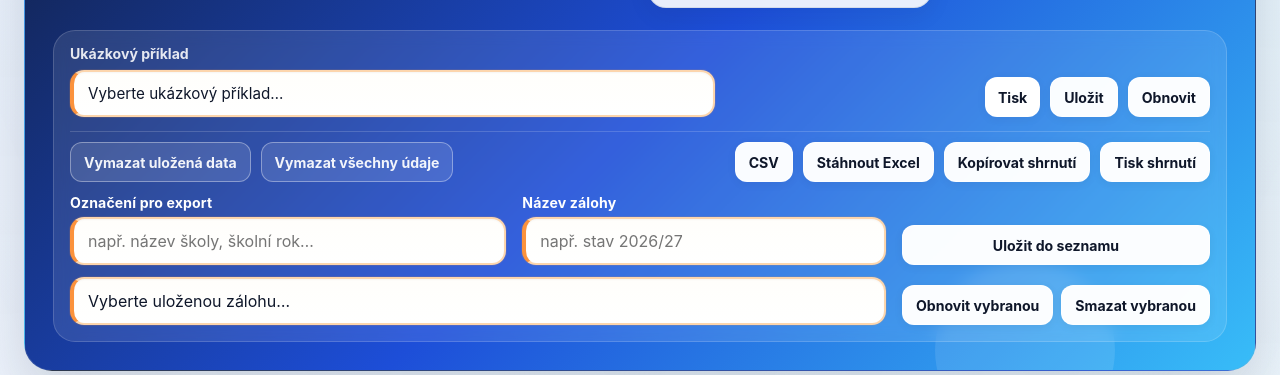
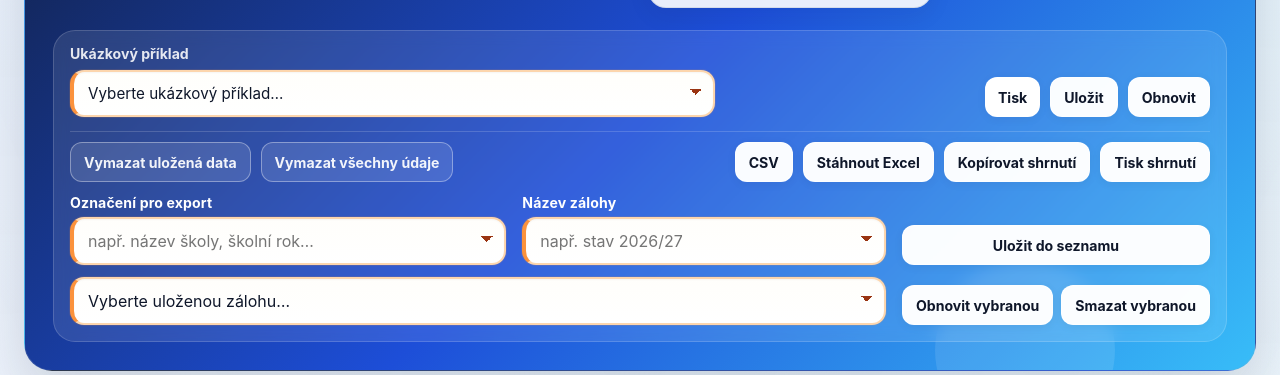
Before and after one commit to tomas-zahradnicek/phmax_webapp, a React (Vite) app: page / in a window 1280 px wide. Shown: the part 357-732 px from the top of the page. Built offline with nearby package versions, Linux system fonts and the light colour scheme.

Commit message:
Add files via upload

```diff
--- a/src/styles.css
+++ b/src/styles.css
@@ -2833,26 +2833,31 @@ input[type="radio"] {
   }
 
   /* PV tisk: menší vertikální mezery a kompaktnější vstupní pole */
+  .section-card--sd {
+    padding: 3px 5px !important;
+    margin-bottom: 3px !important;
+  }
+
   .section-card--sd .pv-workplace-row {
     break-inside: auto !important;
     page-break-inside: auto !important;
   }
 
   .section-card--sd .pv-workplace-row + .pv-workplace-row {
-    margin-top: 8px !important;
-    padding-top: 8px !important;
+    margin-top: 5px !important;
+    padding-top: 5px !important;
   }
 
   .section-card--sd .pv-workplace-row-header {
-    margin-bottom: 6px !important;
+    margin-bottom: 4px !important;
   }
 
   .section-card--sd .pv-row-details {
-    margin-top: 8px !important;
+    margin-top: 5px !important;
   }
 
   .section-card--sd .pv-row-details[open] > summary {
-    margin-bottom: 6px !important;
+    margin-bottom: 4px !important;
   }
 
   .section-card--sd .app-table-wrap {
@@ -2860,15 +2865,32 @@ input[type="radio"] {
     page-break-inside: auto !important;
   }
 
-  .section-card--sd .number-field {
+  .section-card--sd .pv-workplace-row .number-field {
     max-width: 100% !important;
-    padding: 5px 6px !important;
-  }
-
-  .section-card--sd .number-field__input {
-    min-height: 30px !important;
-    font-size: 11pt !important;
-    padding: 5px 8px !important;
+    padding: 3px 4px !important;
+  }
+
+  .section-card--sd .pv-workplace-row .number-field__input {
+    min-height: 24px !important;
+    font-size: 9.25pt !important;
+    padding: 3px 6px !important;
+  }
+
+  .section-card--sd .pv-workplace-row .subcard .field > select,
+  .section-card--sd .pv-workplace-row .subcard .field > input[type="text"] {
+    min-height: 24px !important;
+    padding: 3px 24px 3px 6px !important;
+    font-size: 8pt !important;
+  }
+
+  .section-card--sd .pv-workplace-row .number-field__meta {
+    margin-top: 3px !important;
+    min-height: 0 !important;
+  }
+
+  .section-card--sd .pv-workplace-row .number-field__hint,
+  .section-card--sd .pv-workplace-row .number-field__clear {
+    font-size: 6.75pt !important;
   }
 
   .app-data-table th,
@@ -3403,14 +3425,36 @@ input[type="radio"] {
   min-width: 0;
   border: 2px solid rgba(251, 191, 130, 0.65);
   border-left: 4px solid #fb923c;
-  background: linear-gradient(180deg, #fffefb 0%, #fff 100%);
+  background-color: #fff;
+  background-image:
+    linear-gradient(45deg, transparent 50%, #9a3412 50%),
+    linear-gradient(135deg, #9a3412 50%, transparent 50%),
+    linear-gradient(180deg, #fffefb 0%, #fff 100%);
+  background-position:
+    calc(100% - 17px) calc(50% - 2px),
+    calc(100% - 11px) calc(50% - 2px),
+    0 0;
+  background-size: 6px 6px, 6px 6px, 100% 100%;
+  background-repeat: no-repeat;
+  padding-right: 34px;
   box-shadow: inset 0 1px 2px rgba(15, 23, 42, 0.04), 0 0 0 1px rgba(251, 146, 60, 0.12);
 }
 
 .hero-actions .field--hero-select select {
   border: 2px solid rgba(251, 191, 130, 0.65);
   border-left: 4px solid #fb923c;
-  background: linear-gradient(180deg, #fffefb 0%, #fff 100%);
+  background-color: #fff;
+  background-image:
+    linear-gradient(45deg, transparent 50%, #9a3412 50%),
+    linear-gradient(135deg, #9a3412 50%, transparent 50%),
+    linear-gradient(180deg, #fffefb 0%, #fff 100%);
+  background-position:
+    calc(100% - 17px) calc(50% - 2px),
+    calc(100% - 11px) calc(50% - 2px),
+    0 0;
+  background-size: 6px 6px, 6px 6px, 100% 100%;
+  background-repeat: no-repeat;
+  padding-right: 34px;
   box-shadow: inset 0 1px 2px rgba(15, 23, 42, 0.04), 0 0 0 1px rgba(251, 146, 60, 0.12);
 }
 
@@ -4219,11 +4263,13 @@ input[type="radio"] {
 }
 
 /* PV: kompaktnější vstupní okna (méně opticky robustní) */
-.section-card--sd .number-field {
-  max-width: 28rem;
-}
-
-.section-card--sd .number-field__input {
+.section-card--sd .pv-workplace-row .subcard > .number-field,
+.section-card--sd .pv-workplace-row .subcard .field > select {
+  width: 100%;
+  max-width: 100%;
+}
+
+.section-card--sd .pv-workplace-row .subcard .number-field__input {
   min-height: 52px;
   font-size: clamp(1.45rem, 1.8vw, 1.8rem);
   padding: 10px 14px;
```
